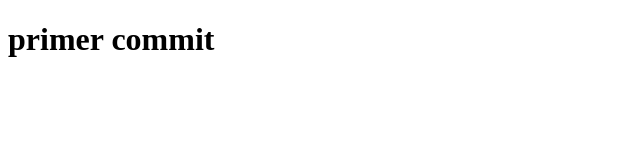
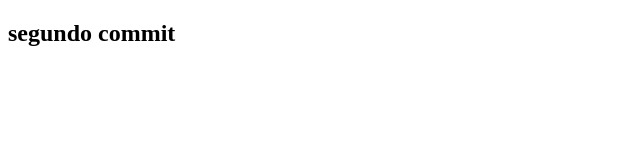
Before and after one commit to Jonzintzun/repoTareasWeb, a plain HTML site: page index.html in a window 1280 px wide. Shown: the whole page, without its empty margins (0-640 px from the left). Drawn offline with Linux system fonts and the light colour scheme.

Commit message:
segundo commit con h2

```diff
--- a/index.html
+++ b/index.html
@@ -5,6 +5,6 @@
 	<title>Tarea Web 1</title>
 </head>
 <body>
-	<h1>primer commit</h1>
+	<h2>segundo commit</h2>
 </body>
 </html>
```
